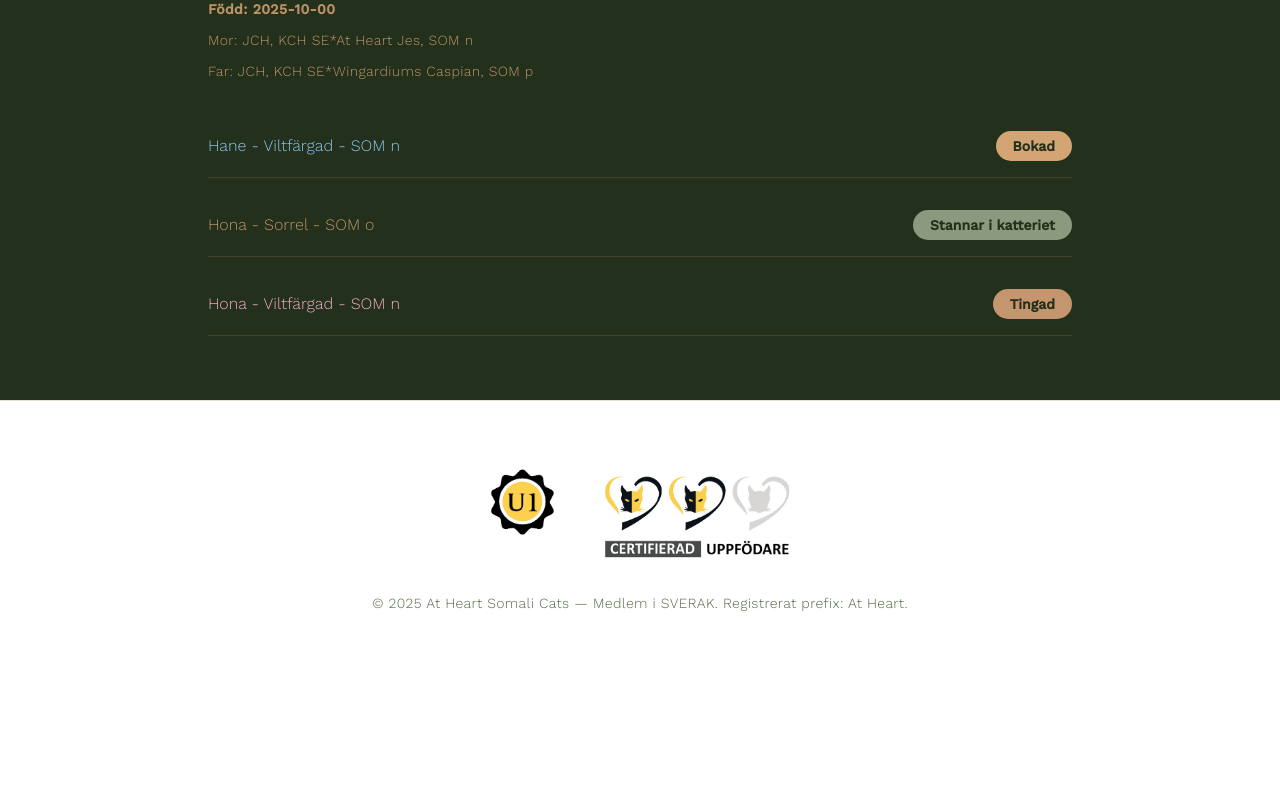
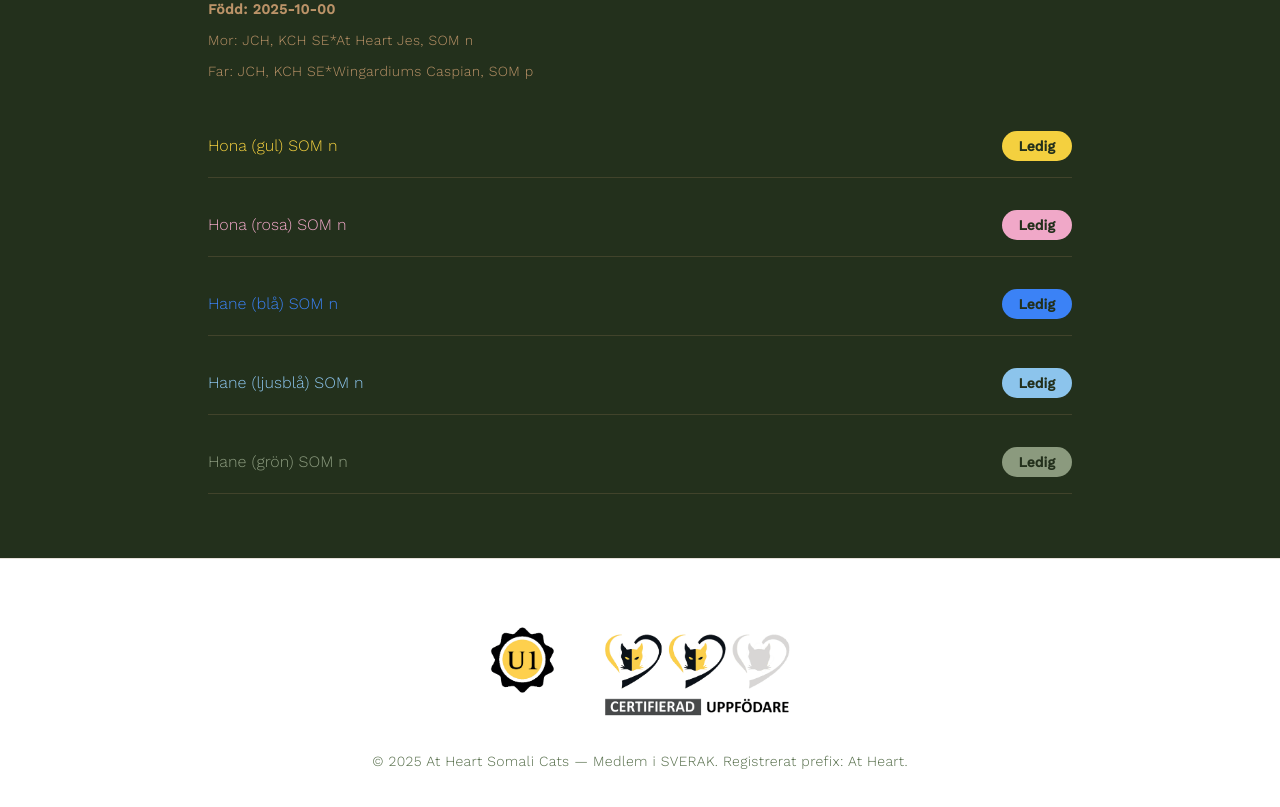
Before and after one commit to swartbergs/at-heart-somali, a React (Vite) app: page /kattungar in a window 1280 px wide. Shown: the part 1020-1827 px from the top of the page. Before the commit the page ends 1697 px from the top, so only its background shows below. Built offline with nearby package versions, Linux system fonts and the light colour scheme; the HTML template or start-up script is replaced by a standard one.

Commit message:
Update kattungar page

```diff
--- a/src/pages/Kattungar.tsx
+++ b/src/pages/Kattungar.tsx
@@ -4,20 +4,30 @@ import { Badge } from "@/components/ui/badge";
 import kittensHero from "@/assets/kittens-hero.png";
 const Kattungar = () => {
   const kittens = [{
-    name: "Hane - Viltfärgad - SOM n",
-    status: "Bokad",
-    statusColor: "bg-[#D4A574]",
+    name: "Hona (gul) SOM n",
+    status: "Ledig",
+    statusColor: "bg-[#F4D03F]",
+    textColor: "text-[#F4D03F]"
+  }, {
+    name: "Hona (rosa) SOM n",
+    status: "Ledig",
+    statusColor: "bg-[#F0A8C8]",
+    textColor: "text-[#F0A8C8]"
+  }, {
+    name: "Hane (blå) SOM n",
+    status: "Ledig",
+    statusColor: "bg-[#3B82F6]",
+    textColor: "text-[#3B82F6]"
+  }, {
+    name: "Hane (ljusblå) SOM n",
+    status: "Ledig",
+    statusColor: "bg-[#8CC4EC]",
     textColor: "text-[#8CC4EC]"
   }, {
-    name: "Hona - Sorrel - SOM o",
-    status: "Stannar i katteriet",
+    name: "Hane (grön) SOM n",
+    status: "Ledig",
     statusColor: "bg-[#8B9A7E]",
-    textColor: "text-brand-gold"
-  }, {
-    name: "Hona - Viltfärgad - SOM n",
-    status: "Tingad",
-    statusColor: "bg-[#C4956F]",
-    textColor: "text-[#F0A8C8]"
+    textColor: "text-[#8B9A7E]"
   }];
   return <div className="min-h-screen flex flex-col">
       <Header />
```
